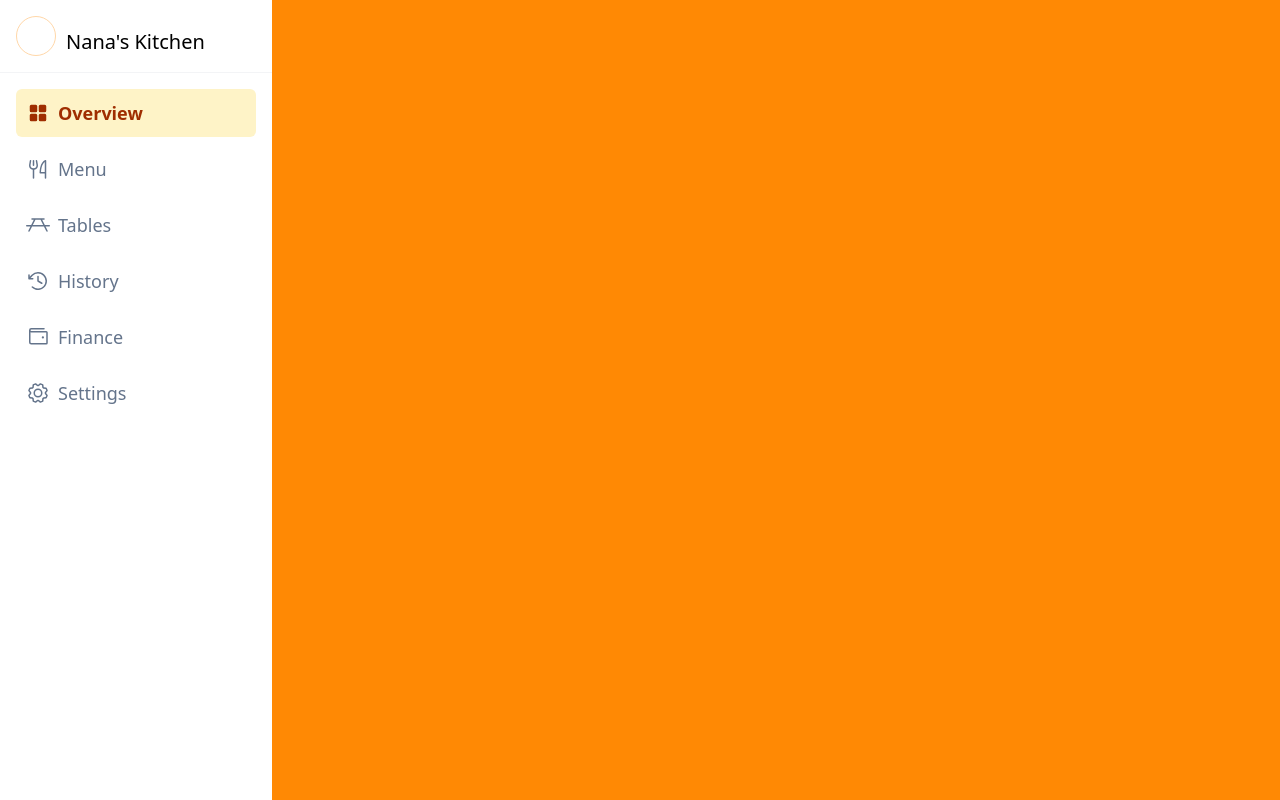
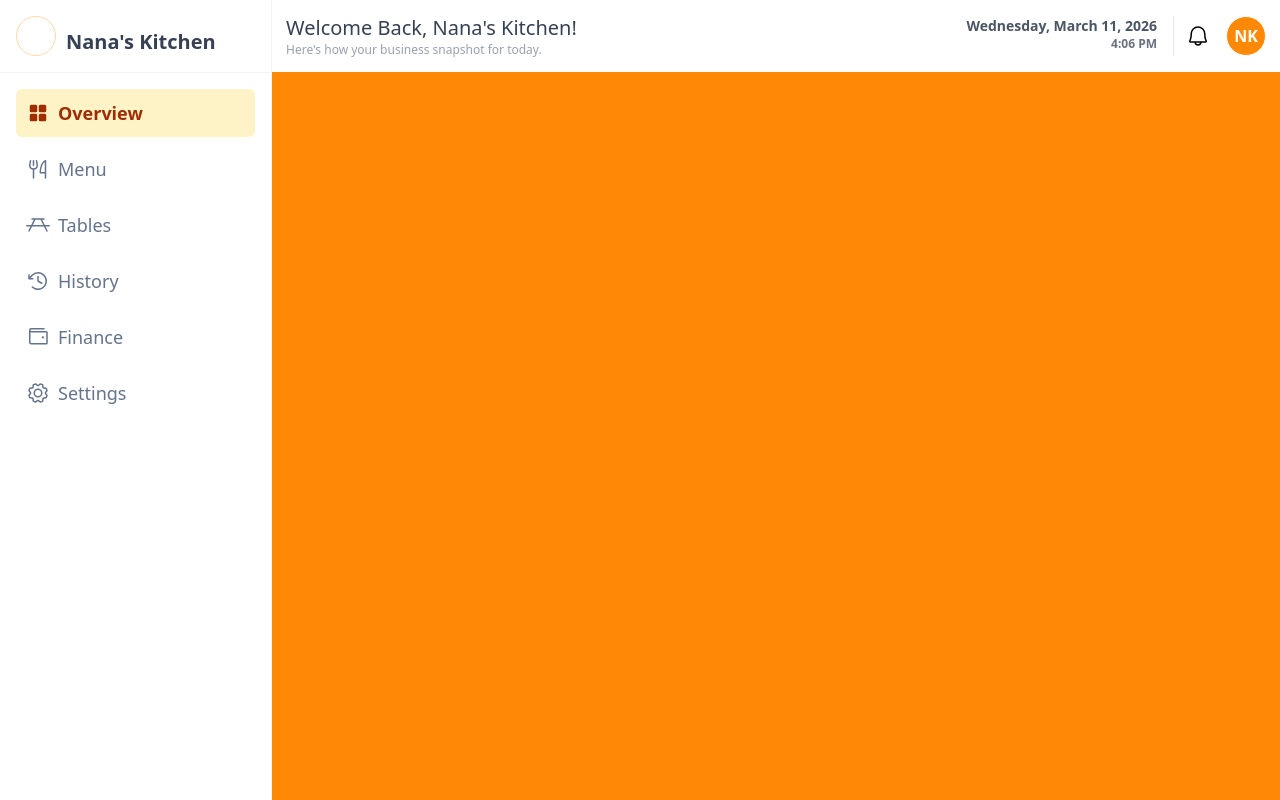
Before and after one commit to munachi821/Table-tap, a Next.js app: page /admin in a window 1280 px wide. Built offline with nearby package versions, Linux system fonts and the light colour scheme.

Commit message:
the sidebar and sidenavbar ui is ready

```diff
--- a/app/admin/page.tsx
+++ b/app/admin/page.tsx
@@ -6,11 +6,19 @@ import {
   ClockCounterClockwiseIcon,
   GearIcon,
   WalletIcon,
+  BellIcon,
 } from "@phosphor-icons/react";
-import { useState } from "react";
+import { useEffect, useState } from "react";
 
 const Page = () => {
   const [activeTab, setActiveTab] = useState("Overview");
+  const [time, setTime] = useState(
+    new Date().toLocaleTimeString("en-US", {
+      hour: "numeric",
+      minute: "numeric",
+      hour12: true,
+    }),
+  );
   const admintabs = [
     {
       name: "Overview",
@@ -35,7 +43,7 @@ const Page = () => {
       icon: (
         <PicnicTableIcon
           size={24}
-          weight={activeTab === "Tables" ? "fill" : "regular"}
+          weight={activeTab === "Tables" ? "duotone" : "regular"}
         />
       ),
     },
@@ -67,19 +75,49 @@ const Page = () => {
       ),
     },
   ];
+
+  /* getting full date */
+  const fullDate = () => {
+    const date = new Date();
+    return date.toLocaleString("en-US", {
+      weekday: "long",
+      day: "numeric",
+      month: "long",
+      year: "numeric",
+    });
+  };
+
+  /* updating time every 1 sec */
+  useEffect(() => {
+    const timer = setInterval(
+      () =>
+        setTime(
+          new Date().toLocaleTimeString("en-US", {
+            hour: "numeric",
+            minute: "numeric",
+            hour12: true,
+          }),
+        ),
+      1000,
+    );
+    return () => clearInterval(timer);
+  }, []);
+
   return (
     <main className="flex h-screen">
-      <div className="w-68 h-full shrink-0">
+      <div className="w-68 h-full shrink-0 border-r border-gray-100">
         <div className="p-4 flex gap-2.5 items-end border-b border-gray-100">
           <div className="size-10 rounded-full border border-orange-200"></div>
-          <p className="text-xl">Nana&apos;s Kitchen</p>
+          <p className="text-xl text-gray-700 font-semibold">
+            Nana&apos;s Kitchen
+          </p>
         </div>
 
         <div className="p-4">
           <ul className="flex flex-col gap-2">
             {admintabs.map((tab) => (
               <li
-                className={`flex items-center gap-2 text-lg ${activeTab === tab.name ? "font-semibold text-orange-800 bg-[#FEF3C7]" : "text-[#64748B] hover:bg-gray-100/50"} p-2.5 rounded-md cursor-pointer transition-all`}
+                className={`flex items-center gap-2 text-lg ${activeTab === tab.name ? "font-semibold text-orange-800 bg-[#FEF3C7]" : "text-[#64748B] hover:bg-gray-100/70"} p-2.5 rounded-md cursor-pointer transition-all`}
                 key={tab.name}
                 onClick={() => setActiveTab(tab.name)}
               >
@@ -89,7 +127,39 @@ const Page = () => {
           </ul>
         </div>
       </div>
-      <div className="w-full h-full bg-orange-400"></div>
+      <div className="w-full h-full bg-orange-400">
+        <header>
+          <nav className="bg-white p-3.5 flex justify-between items-center">
+            <div>
+              <h2 className="text-xl font-medium text-gray-700">
+                Welcome Back, Nana&apos;s Kitchen!
+              </h2>
+              <p className="text-xs text-gray-400">
+                Here&apos;s how your business snapshot for today.
+              </p>
+            </div>
+
+            <div className="flex gap-4">
+              <div>
+                <p className="text-sm font-bold text-gray-600">{fullDate()}</p>
+                <p className="text-xs text-right font-semibold text-gray-500">
+                  {time}
+                </p>
+              </div>
+
+              <div className="flex items-center gap-4 border-l pl-3 border-gray-200">
+                <div>
+                  <BellIcon size={24} />
+                </div>
+
+                <div className="size-10 rounded-full border flex items-center justify-center font-semibold bg-orange-400 text-white">
+                  NK
+                </div>
+              </div>
+            </div>
+          </nav>
+        </header>
+      </div>
     </main>
   );
 };
```
